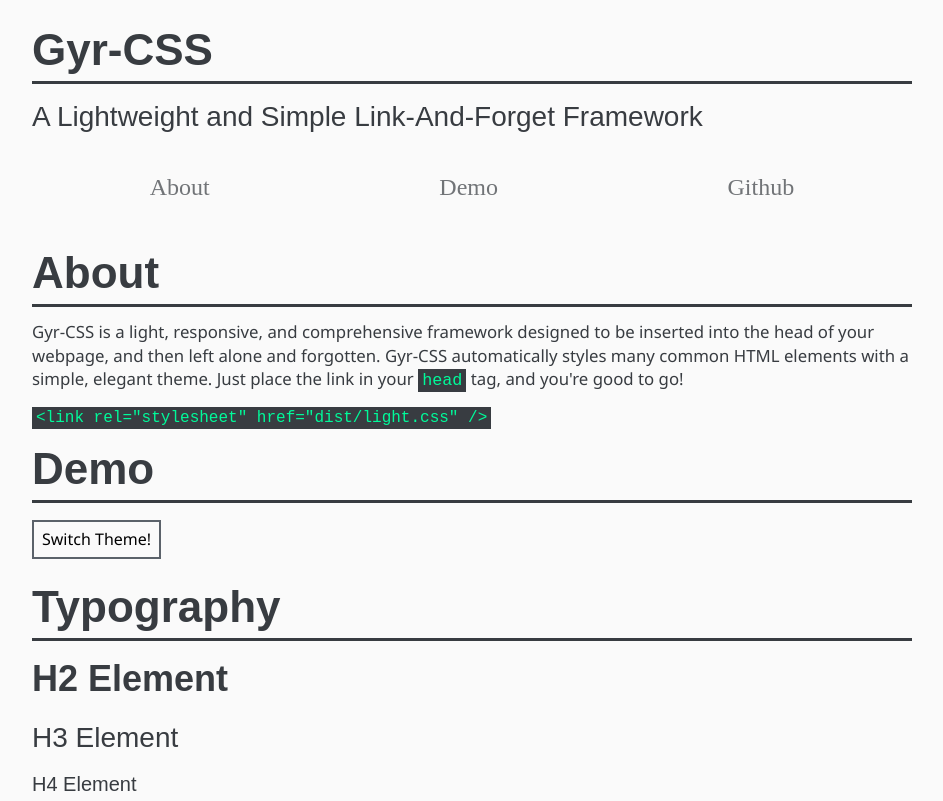
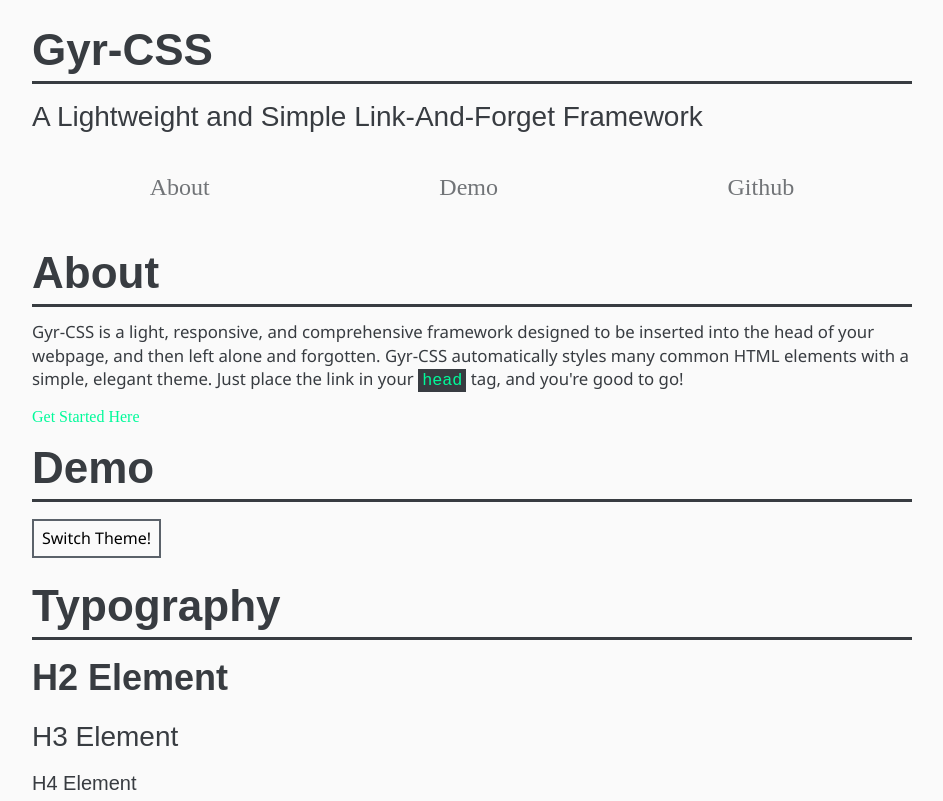
Before and after one commit to hvlck/gyr-css, a website: page index.html in a window 1280 px wide. Shown: the top 801 px of the page, without its empty margins (168-1111 px from the left). Drawn offline with Linux system fonts and the light colour scheme.

Commit message:
fix: updated start link

```diff
--- a/index.html
+++ b/index.html
@@ -21,7 +21,7 @@
       <a name="about"></a>
       <h1>About</h1>
       <p>Gyr-CSS is a light, responsive, and comprehensive framework designed to be inserted into the head of your webpage, and then left alone and forgotten.  Gyr-CSS automatically styles many common HTML elements with a simple, elegant theme.  Just place the link in your <code>head</code> tag, and you're good to go!</p>
-      <code>&lt;link rel="stylesheet" href="dist/light.css" /&gt;</code>
+      <a href="https://github.com/EthanJustice/Gyr-CSS">Get Started Here</a>
     </div>
 
     <a name="demo"></a>
```
